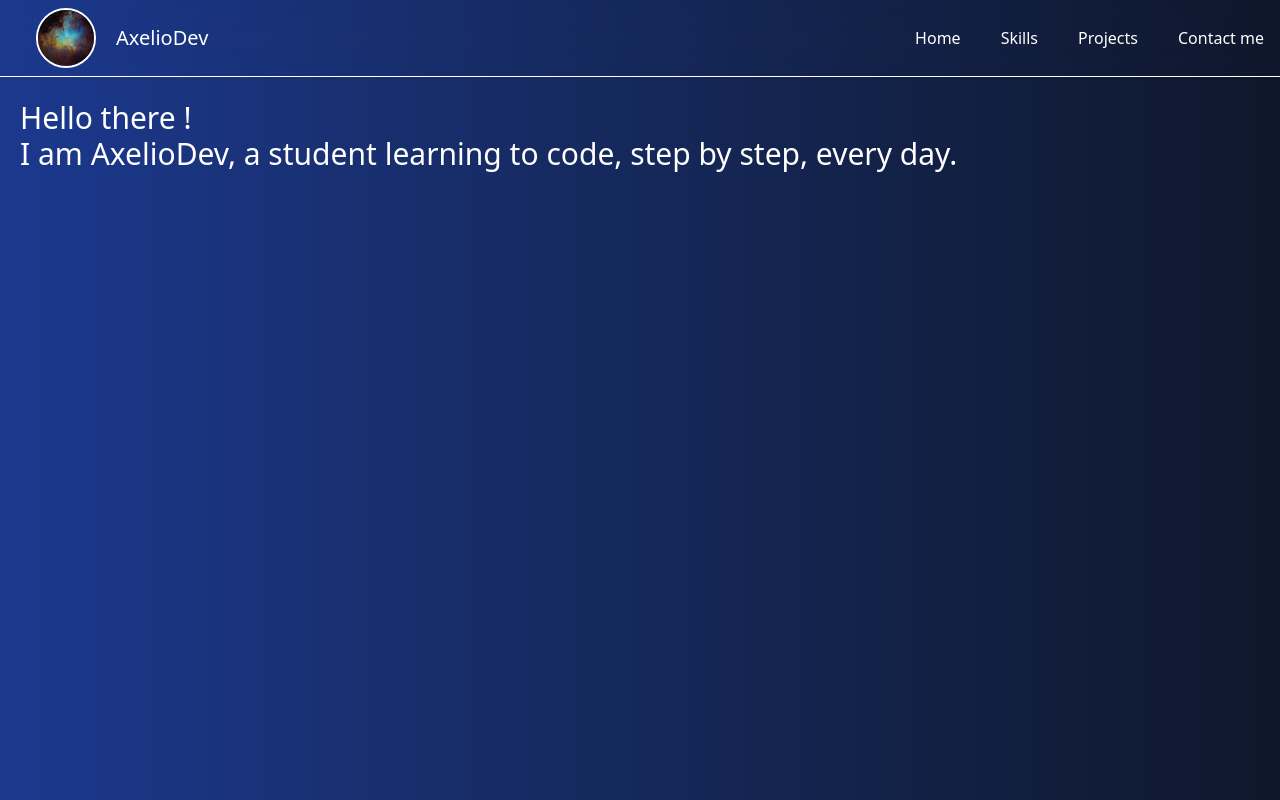
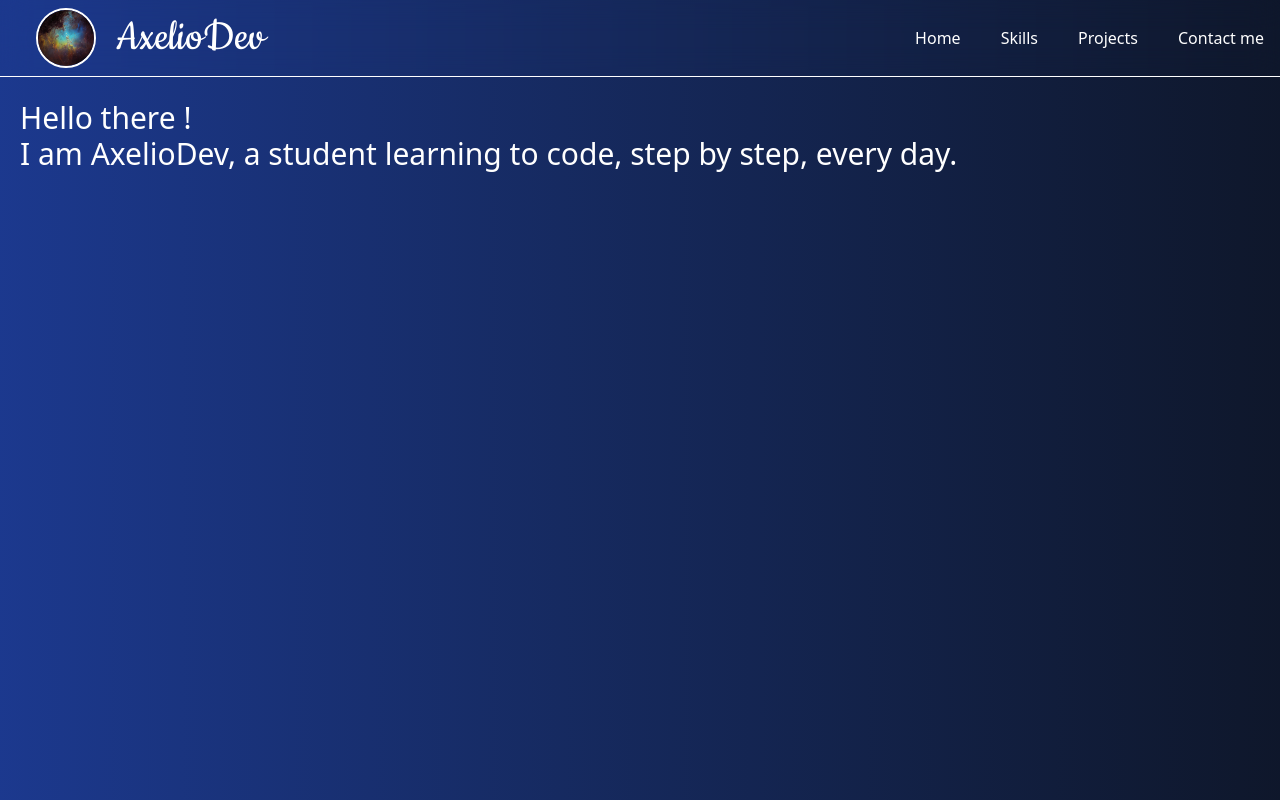
Before and after one commit to axelio-dev/portfolio, a Next.js app: page / in a window 1280 px wide. Built offline with nearby package versions, Linux system fonts and the light colour scheme.

Commit message:
Changing the logo typography

```diff
--- a/src/app/layout.tsx
+++ b/src/app/layout.tsx
@@ -1,5 +1,5 @@
 import type { Metadata } from "next";
-import { Geist, Geist_Mono } from "next/font/google";
+import { Geist, Geist_Mono, Dancing_Script, Cookie } from "next/font/google";
 import "./globals.css";
 
 const geistSans = Geist({
@@ -9,6 +9,16 @@ const geistSans = Geist({
 
 const geistMono = Geist_Mono({
   variable: "--font-geist-mono",
+  subsets: ["latin"],
+});
+
+export const dancingScript = Dancing_Script({
+  weight: ["500"],
+  subsets: ["latin"],
+});
+
+export const cookie = Cookie({
+  weight: ["400"], // Regular
   subsets: ["latin"],
 });
 
@@ -26,7 +36,7 @@ export default function RootLayout({
   return (
     <html lang="en">
       <body
-        className={`${geistSans.variable} ${geistMono.variable} antialiased bg-linear-to-r from-blue-900 to-slate-900 dark`}
+        className={`${geistSans.variable} ${geistMono.variable}antialiased bg-linear-to-r from-blue-900 to-slate-900 dark`}
       >
         {children}
       </body>
--- a/src/ui/logo.tsx
+++ b/src/ui/logo.tsx
@@ -1,16 +1,19 @@
-import Image from 'next/image'
+import Image from "next/image";
+import { dancingScript, cookie } from "../app/layout";
 
 export default function Logo() {
   return (
     <div className="flex flex-row items-center">
       <Image
-            className='border-2 border-white rounded-full h-15 w-15 ml-5'
+        className="border-2 border-white rounded-full h-15 w-15 ml-5"
         src="/profile.jpg"
         alt="My profile picture"
         width={1000}
         height={1000}
       />
-        <h2 className='text-white ml-5 text-xl'>AxelioDev</h2>
+      <h2 className={`text-white ml-5 text-5xl ${cookie.className}`}>
+        AxelioDev
+      </h2>
     </div>
-  )
+  );
 }
--- a/src/ui/navbar.tsx
+++ b/src/ui/navbar.tsx
@@ -4,15 +4,17 @@ import NavbarItem from "./NavbarItem";
 export default function Navbar() {
   return (
     <nav className="w-full top-0 left-0 right-0 backdrop-blur-[15px] text-white fixed border-b border-white py-2 px-4">
-        <div className="flex items-center justify-between">
-            <div className ="flex items-center"><Logo /></div>
-            <div className="flex items-center gap-10">
-                    <NavbarItem href="#home" text="Home"/>
-                    <NavbarItem href="#skills" text="Skills"/>
-                    <NavbarItem href="#projects" text="Projects"/>
-                    <NavbarItem href="#contact" text="Contact me"/>
-            </div>
+      <div className="flex items-center justify-between">
+        <div className="flex items-center">
+          <Logo />
         </div>
+        <div className="flex items-center gap-10">
+          <NavbarItem href="#home" text="Home" />
+          <NavbarItem href="#skills" text="Skills" />
+          <NavbarItem href="#projects" text="Projects" />
+          <NavbarItem href="#contact" text="Contact me" />
+        </div>
+      </div>
     </nav>
   );
 }
```
Also changed, not shown: src/app/page.tsx (+9 -6 lines). Lines whose indentation alone changed are shown as unchanged.
